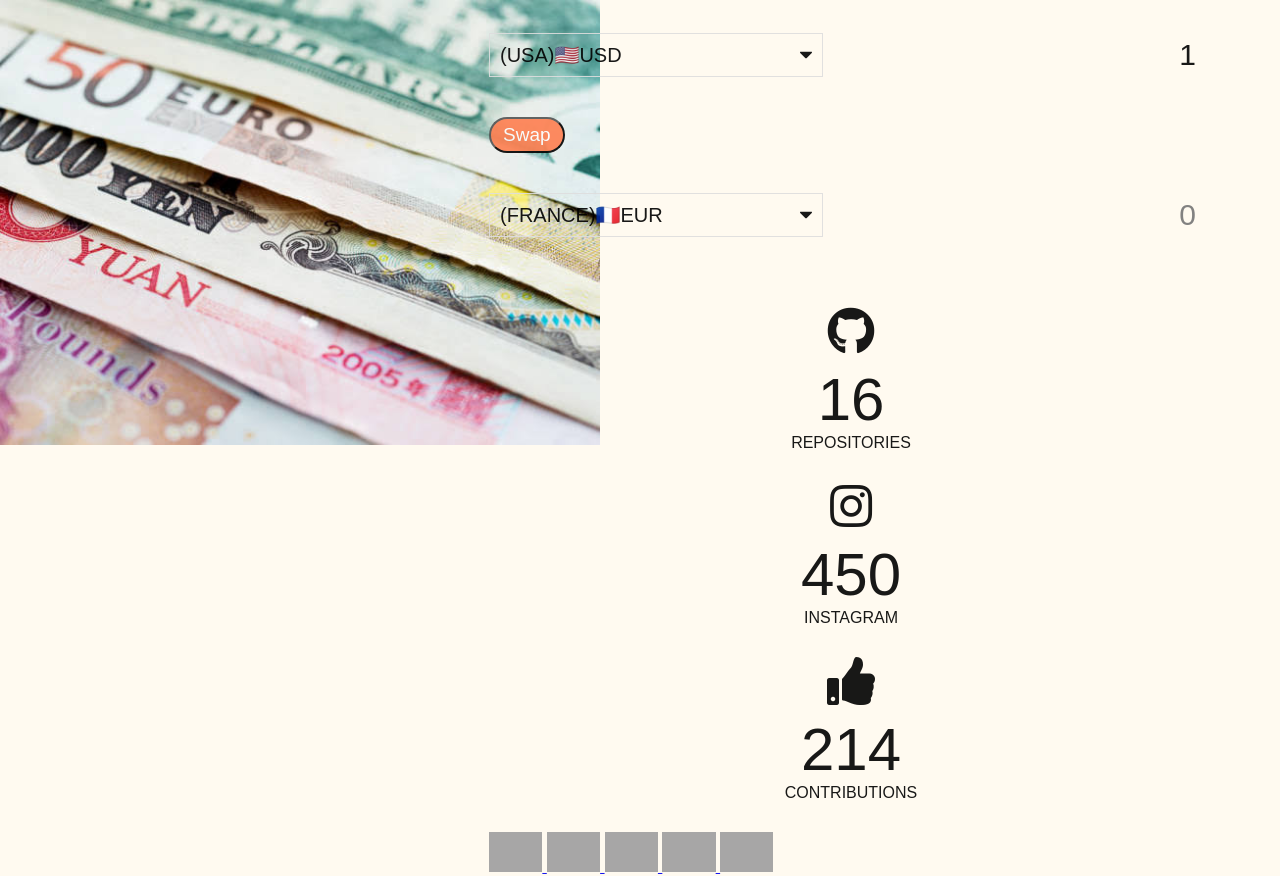
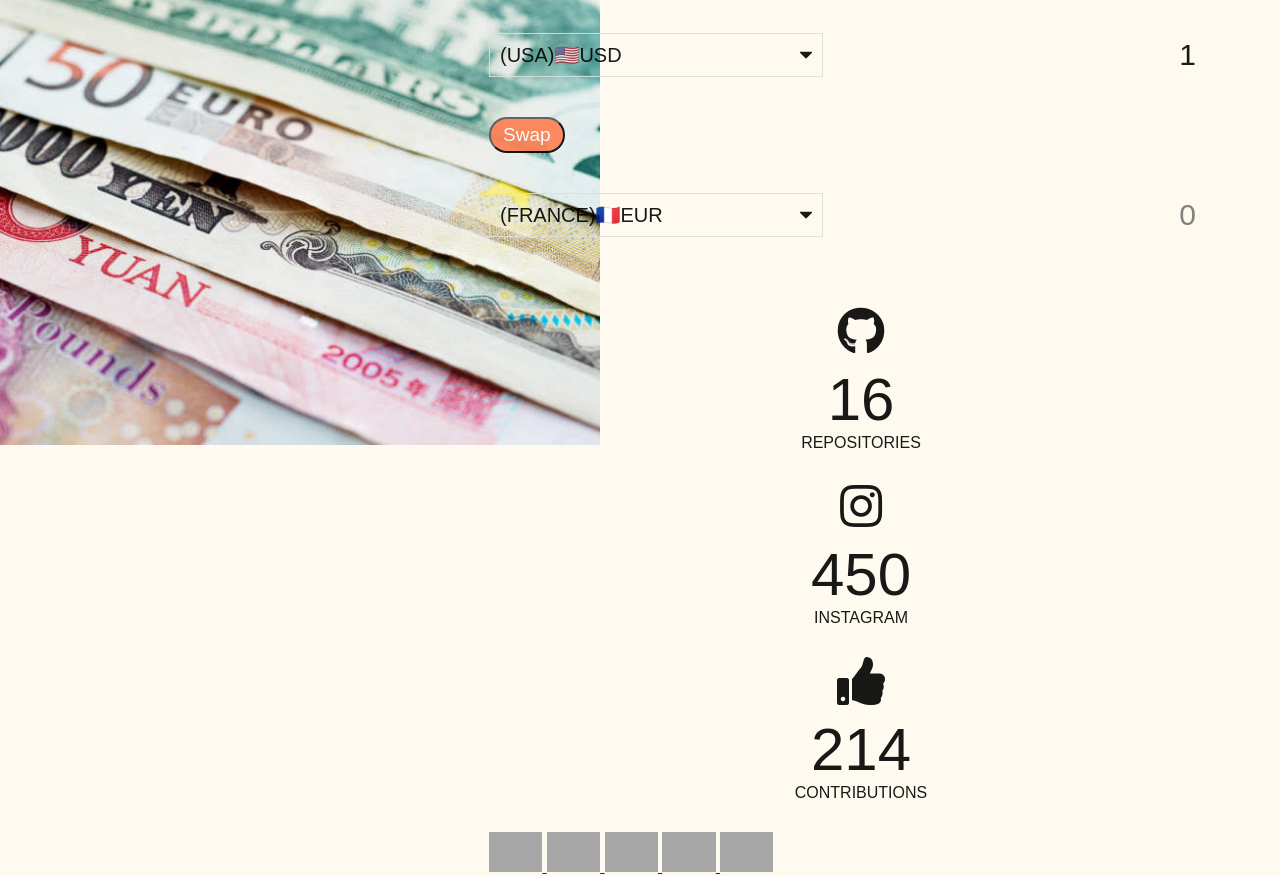
Before and after one commit to Anshluthra1/currencyexchange, a PHP site: page / in a window 1280 px wide. Run offline with PHP 8.4, Linux system fonts and the light colour scheme; some libraries are stand-ins or nearby versions; grey boxes are pictures that could not be loaded.

Commit message:
Update style2.css

```diff
--- a/style2.css
+++ b/style2.css
@@ -12,6 +12,7 @@
   justify-content: center;
   text-align: center;
   margin: 30px 50px;
+  margin-left:70px;
 }
 
 .counter {
```
